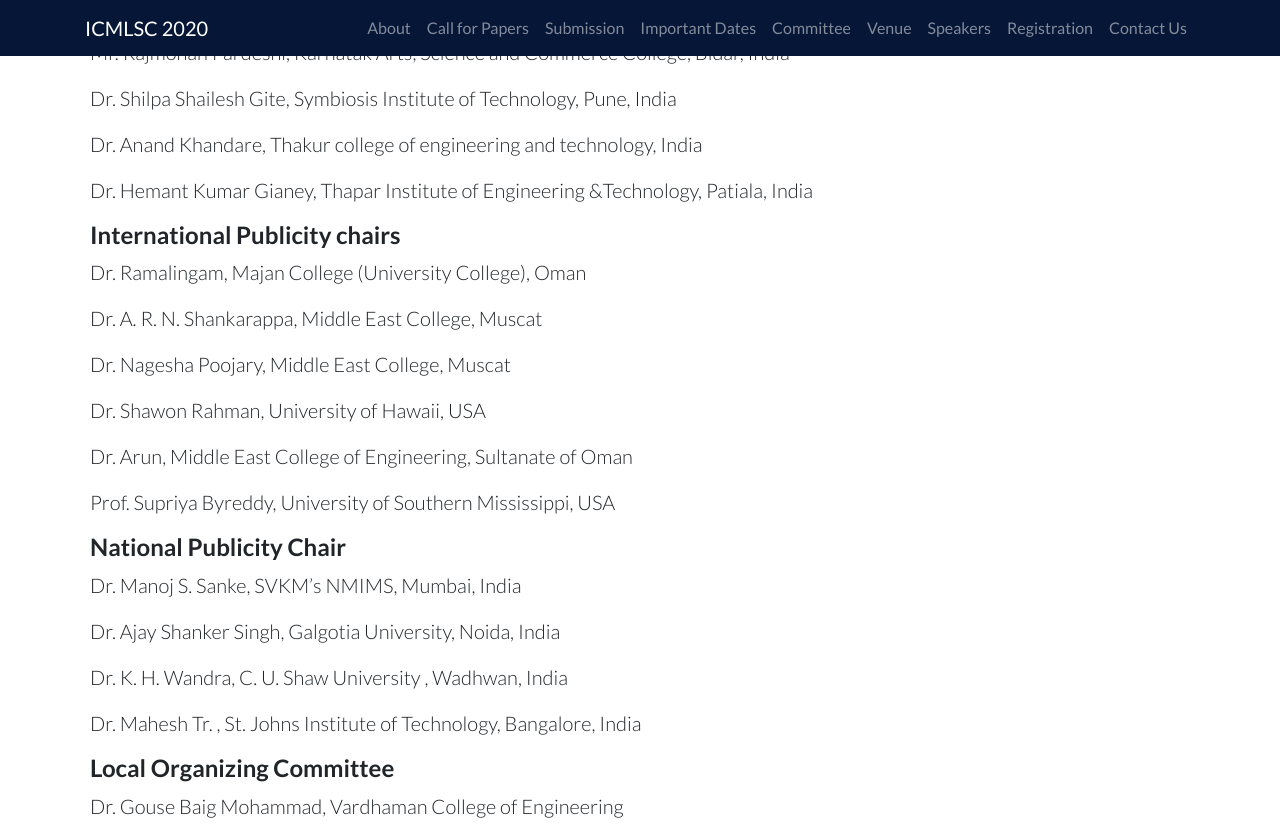
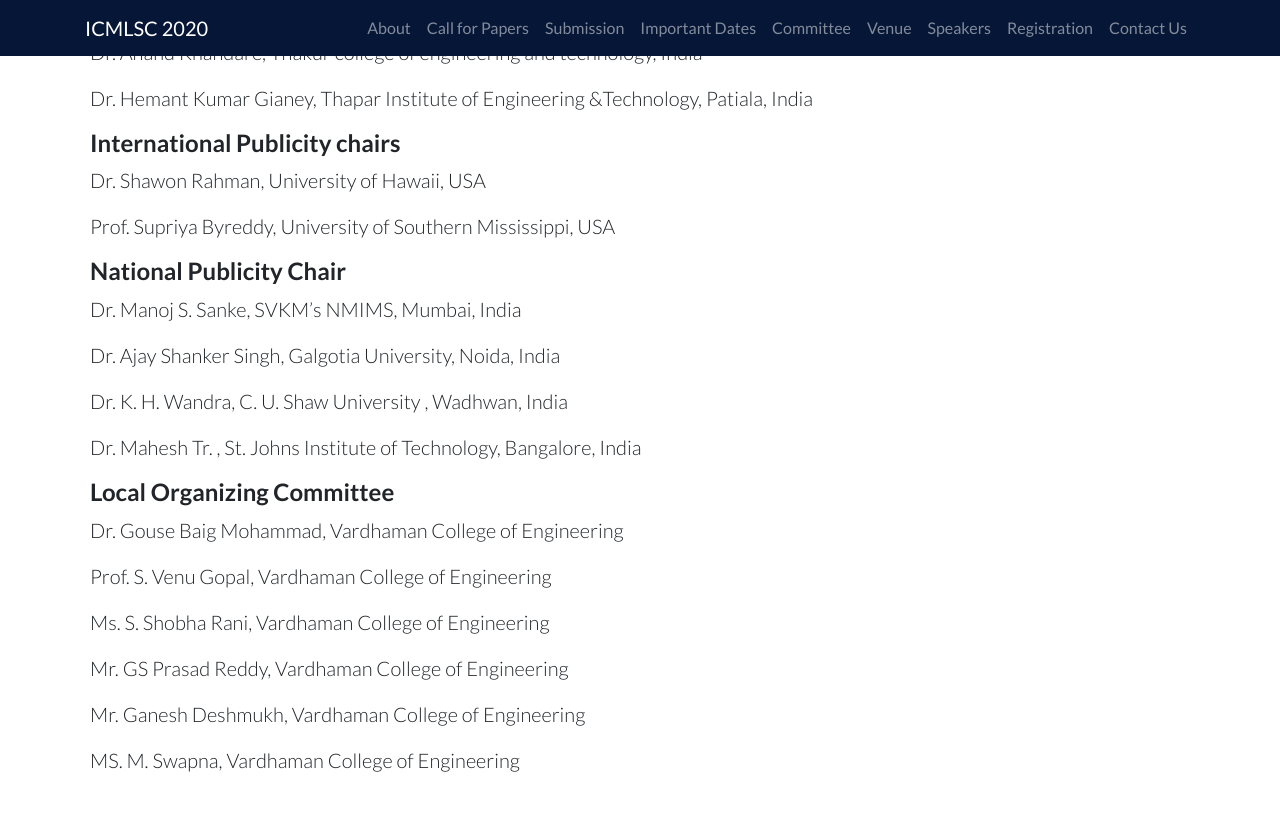
Before and after one commit to ieeevardhaman/icmlsc-website, a Jekyll site: the page built from pages/committee.md, in a window 1280 px wide and 900 px high, scrolled down 4918 px, cut to the strip 0-837 px from the top of the window. Built offline with Jekyll 4.4.1, drawn with Linux system fonts in a browser that asks for light colours; our own code applies the rules of GitHub Pages for plain Markdown files; some of the changed text lies outside the part shown.

Commit message:
Update committee.md

```diff
--- a/pages/committee.md
+++ b/pages/committee.md
@@ -85,11 +85,7 @@
 
 Dr. Ulrik, Umea University, Sweden
 
-Prof. Ajith Abraham, Machine Intelligence Research Labs, United States
-
 Dr. Jack Singh, Director, Swinburne’s Digital Innovation Lab, Australia
-
-Dr. T. Gunashekaran, Muscat, Sutanae of Oman
 
 Dr. Maheswara Rao Valluri, Fiji National University, Fiji
 
@@ -198,15 +194,7 @@
 
 #### International Publicity chairs
 
-Dr. Ramalingam, Majan College (University College), Oman
-
-Dr. A. R. N. Shankarappa, Middle East College, Muscat
-
-Dr. Nagesha Poojary, Middle East College, Muscat
-
 Dr. Shawon Rahman, University of Hawaii, USA
-
-Dr. Arun, Middle East College of Engineering, Sultanate of Oman
 
 Prof. Supriya Byreddy, University of Southern Mississippi, USA
 
```
